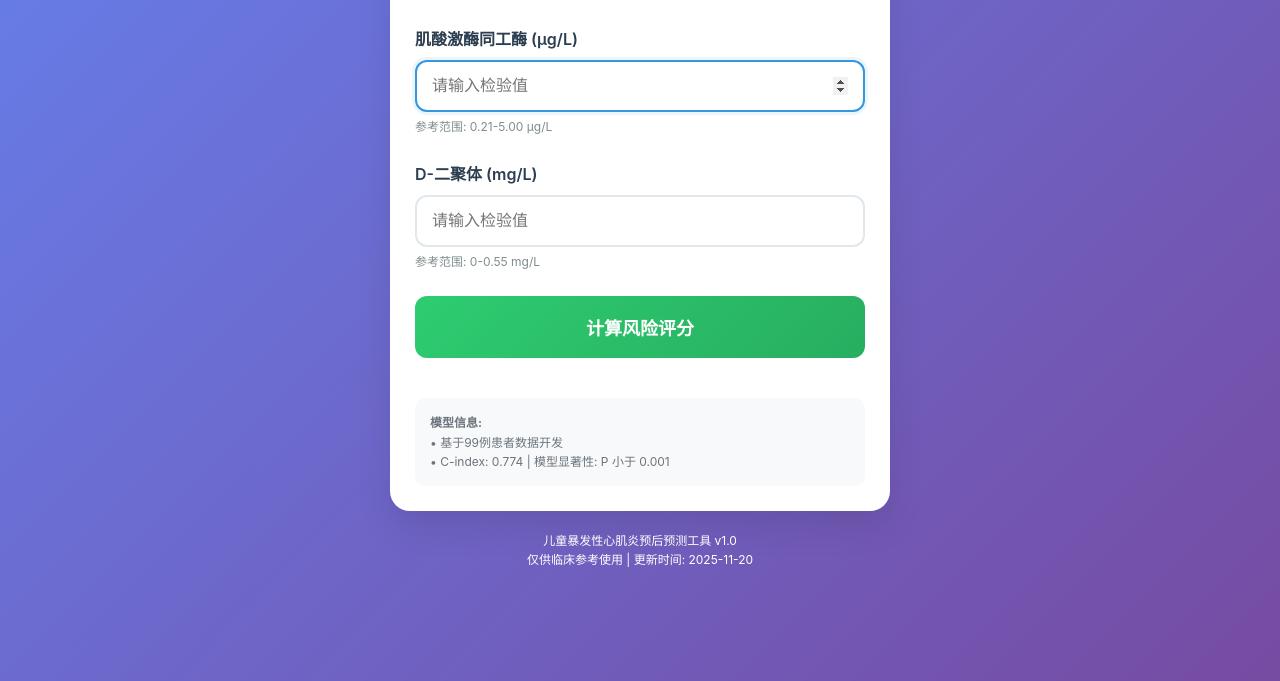
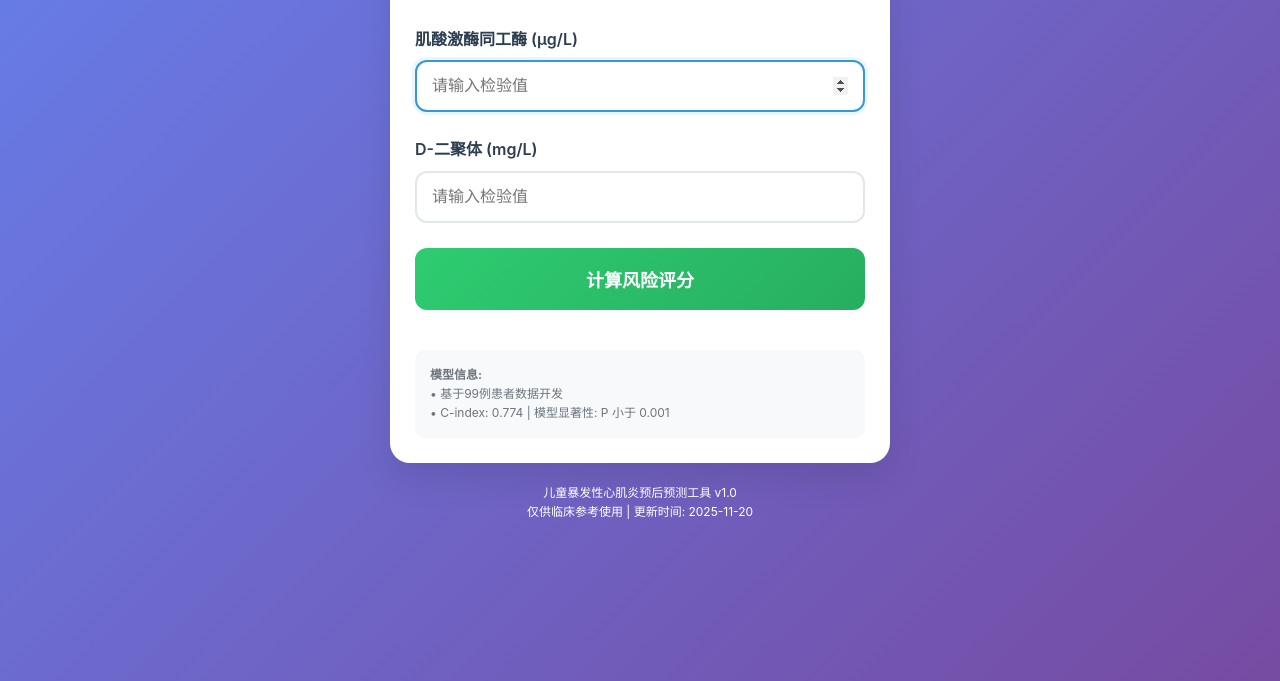
Before and after one commit to xmc288/FM, a plain HTML site: page index.html in a window 1280 px wide. Shown: the part 119-800 px from the top of the page. Drawn offline with Linux system fonts and the light colour scheme.

Commit message:
index.html

```diff
--- a/index.html
+++ b/index.html
@@ -327,13 +327,11 @@
         <div class="input-group">
             <label for="ck_mb">肌酸激酶同工酶 (μg/L)</label>
             <input type="number" id="ck_mb" step="0.1" placeholder="请输入检验值" min="0">
-            <div class="reference">参考范围: 0.21-5.00 μg/L</div>
         </div>
 
         <div class="input-group">
             <label for="d_dimer">D-二聚体 (mg/L)</label>
             <input type="number" id="d_dimer" step="0.01" placeholder="请输入检验值" min="0">
-            <div class="reference">参考范围: 0-0.55 mg/L</div>
         </div>
 
         <button class="calculate-btn" id="calculateBtn">
```
